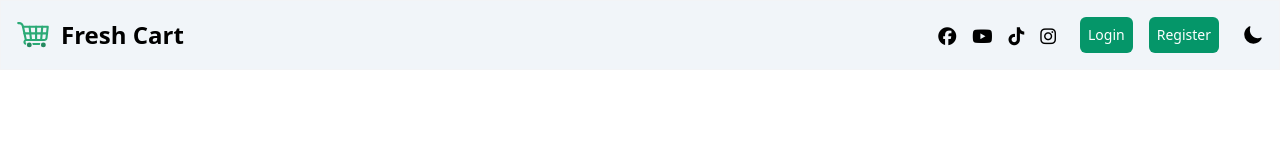
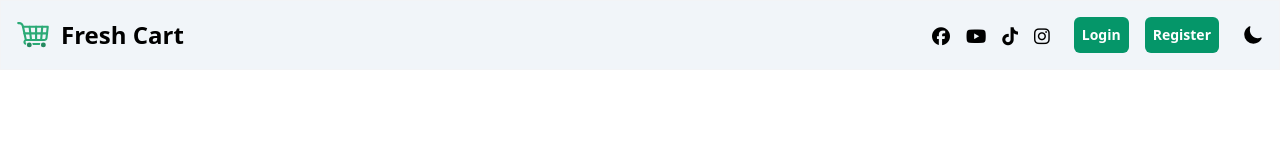
Before and after one commit to MMohmedMahmoudd/Freshcart, a React (Vite) app: page /login in a window 1280 px wide. Shown: the top 152 px of the page. Built offline with nearby package versions, Linux system fonts and the light colour scheme.

Commit message:
firts commit

```diff
--- a/src/Components/Navbar/Navbar.jsx
+++ b/src/Components/Navbar/Navbar.jsx
@@ -184,10 +184,10 @@ export default function Navbar() {
                   </span>
                 ) : (
                   <>
-                    <Link to="login" className="text-sm bg-emerald-600 p-2 rounded-md text-white">
+                    <Link to="login" className="text-sm bg-emerald-600 p-2 rounded-md text-white font-bold">
                       Login
                     </Link>
-                    <Link to="signup" className="text-sm bg-emerald-600 p-2 rounded-md text-white">
+                    <Link to="signup" className="text-sm bg-emerald-600 p-2 rounded-md text-white font-bold">
                       Register
                     </Link>
                   </>
```
